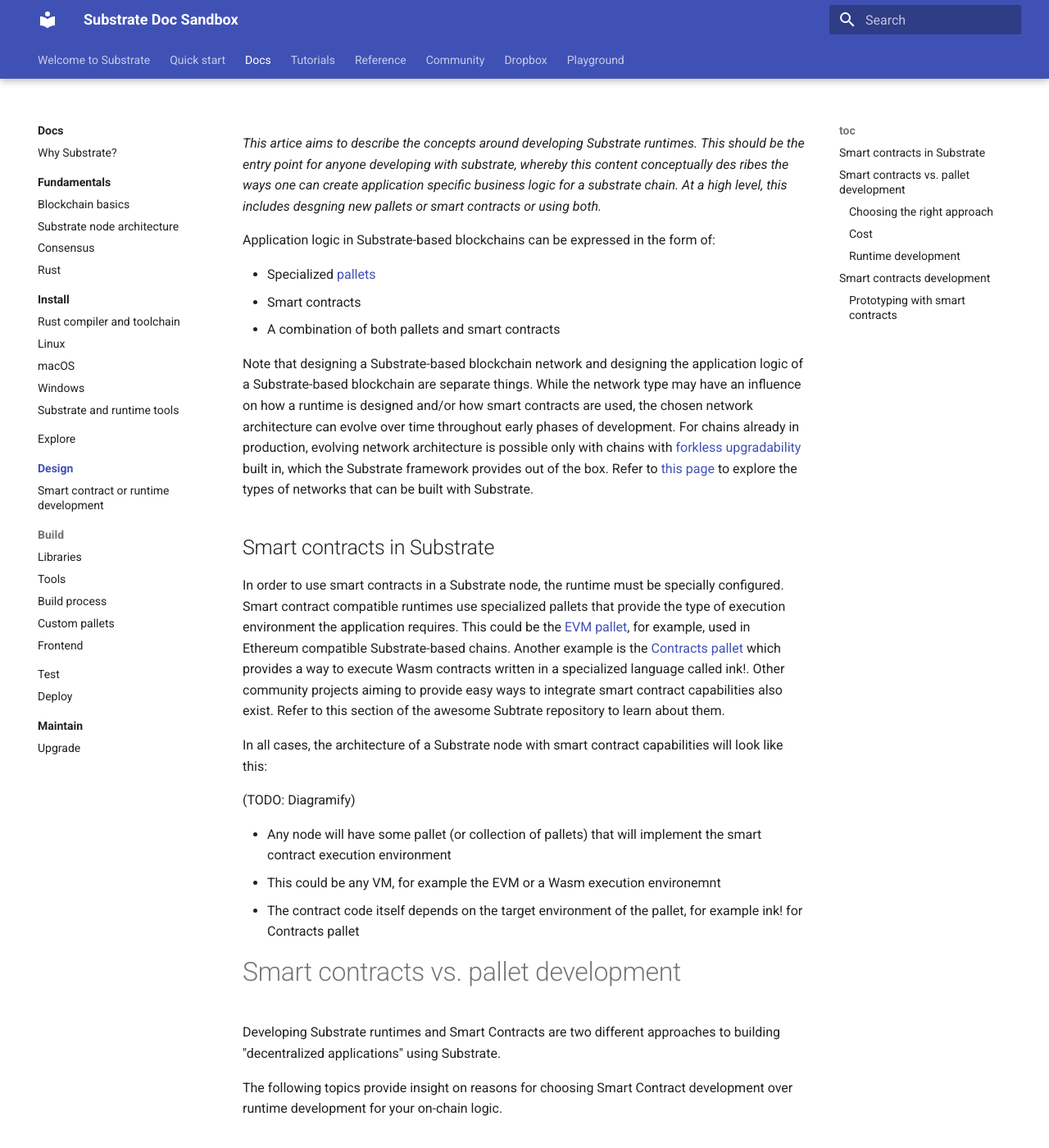
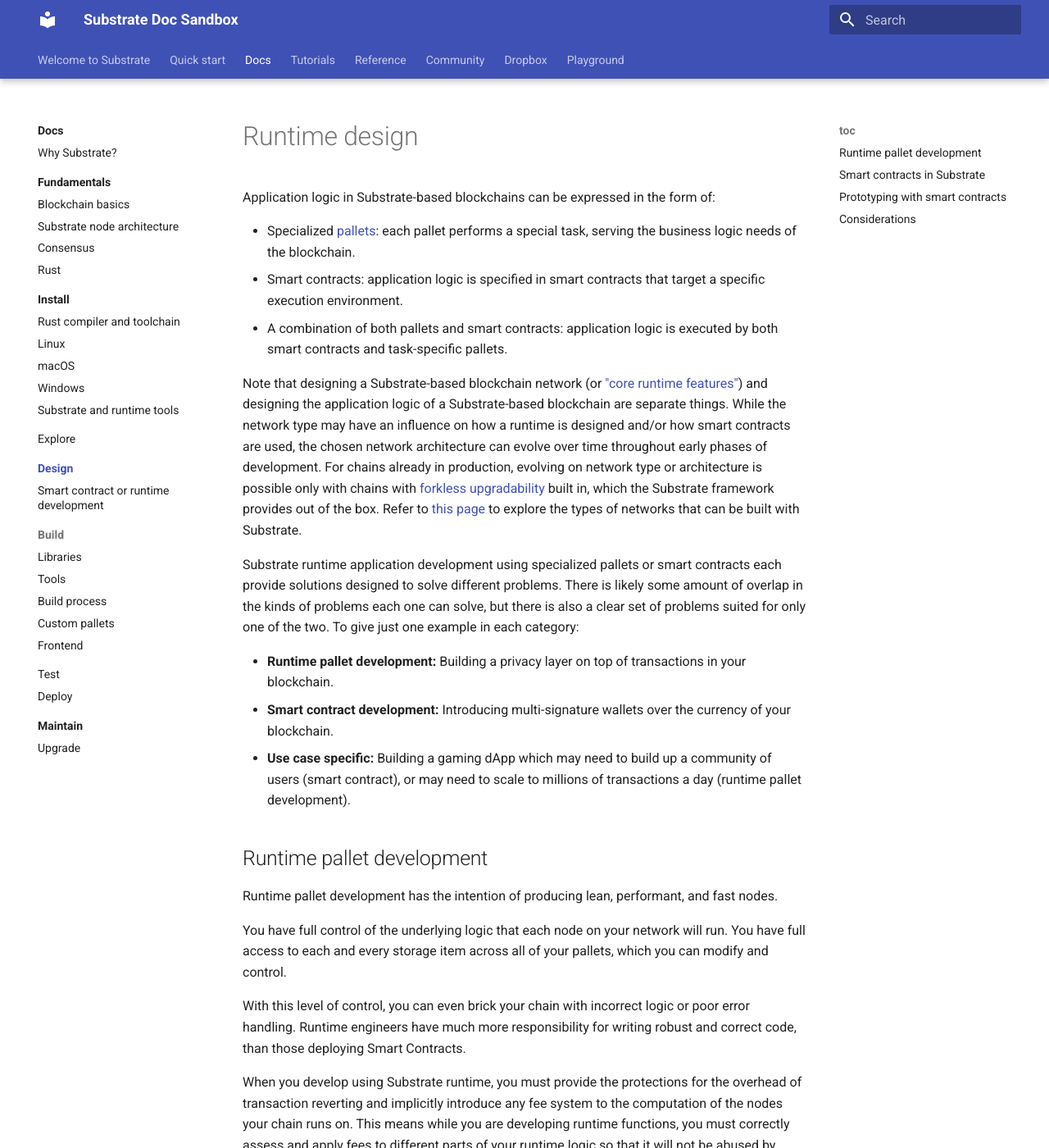
Before and after one commit to polkadot-developers/docs-sandbox, an MkDocs documentation site: the page built from source/docs/main-docs/05-design/index.md, in a window 1280 px wide and 1400 px high. Shown: the whole window at 82% size. Built offline with MkDocs 1.6.1 and Material for MkDocs 9.7.7, drawn with Linux system fonts in a browser that asks for light colours; some of the changed text lies outside the part shown.

Commit message:
Re-organize index section

```diff
--- a/source/docs/main-docs/05-design/index.md
+++ b/source/docs/main-docs/05-design/index.md
@@ -1,71 +1,35 @@
 Section: Design
-Sub-section: Runtime development
+Sub-section: Runtime design
 Type: conceptual
 Index: 1
 
-_This artice aims to describe the concepts around developing Substrate runtimes._
-_This should be the entry point for anyone developing with substrate, whereby this content conceptually des ribes the ways one can create application specific business logic for a substrate chain. At a high level, this includes desgning new pallets or smart contracts or using both._
-
+<!-- _Notes to docs team: This artice aims to describe the concepts around developing Substrate runtimes._
+_This should be the entry point for anyone developing with substrate, whereby this content conceptually describes the ways one can create application specific business logic for a substrate chain. At a high level, this includes designing new pallets or smart contracts or using both. Runtime development ultimately encompasses the two._ -->
+# Runtime design
 Application logic in Substrate-based blockchains can be expressed in the form of:
 
-- Specialized [pallets](/todo)
-- Smart contracts
-- A combination of both pallets and smart contracts
+- Specialized [pallets](/todo): each pallet performs a special task, serving the business logic needs of the blockchain.
+- Smart contracts: application logic is specified in smart contracts that target a specific execution environment.
+- A combination of both pallets and smart contracts: application logic is executed by both smart contracts and task-specific pallets.
 
-Note that designing a Substrate-based blockchain network and designing the application logic of a Substrate-based blockchain are separate things.
+Note that designing a Substrate-based blockchain network (or ["core runtime features"](/link-todo)) and designing the application logic of a Substrate-based blockchain are separate things.
 While the network type may have an influence on how a runtime is designed and/or how smart contracts are used, the chosen network architecture can evolve over time throughout early phases of development.
-For chains already in production, evolving network architecture is possible only with chains with [forkless upgradability](/todo-link) built in, which the Substrate framework provides out of the box.
+For chains already in production, evolving on network type or architecture is possible only with chains with [forkless upgradability](/todo-link) built in, which the Substrate framework provides out of the box.
 Refer to [this page](./02-fundamentals/network-types) to explore the types of networks that can be built with Substrate.
 
-## Smart contracts in Substrate
-In order to use smart contracts in a Substrate node, the runtime must be specially configured.
-Smart contract compatible runtimes use specialized pallets that provide the type of execution environment the application requires.
-This could be the [EVM pallet](/pallet-todo-link), for example, used in Ethereum compatible Substrate-based chains.
-Another example is the [Contracts pallet](/pallet-todo-link) which provides a way to execute Wasm contracts written in a specialized language called ink!.
-Other community projects aiming to provide easy ways to integrate smart contract capabilities also exist.
-Refer to this section of the awesome Subtrate repository to learn about them.
-
-In all cases, the architecture of a Substrate node with smart contract capabilities will look like this:
-
-(TODO: Diagramify)
-
-- Any node will have some pallet (or collection of pallets) that will implement the smart contract execution environment
-- This could be any VM, for example the EVM or a Wasm execution environemnt
-- The contract code itself depends on the target environment of the pallet, for example ink! for Contracts pallet
-
-# Smart contracts vs. pallet development
-Developing Substrate runtimes and Smart Contracts are two different approaches to building "decentralized applications" using Substrate.
-
-The following topics provide insight on reasons for choosing Smart Contract development over runtime development for your on-chain logic.
-
-## Choosing the right approach
-Substrate runtime development and Smart Contracts each provide solutions designed to solve different problems.
+Substrate runtime application development using specialized pallets or smart contracts each provide solutions designed to solve different problems.
 There is likely some amount of overlap in the kinds of problems each one can solve, but there is also a clear set of problems suited for only one of the two.
 To give just one example in each category:
 
-- **Runtime development:** Building a privacy layer on top of transactions in your blockchain.
-- **Smart contract:** Introducing multi-signature wallets over the currency of your blockchain.
-- **Use case specific:** Building a gaming dApp which may need to build up a community of users (smart contract), or may need to scale to millions of transactions a day (runtime development).
+- **Runtime pallet development:** Building a privacy layer on top of transactions in your blockchain.
+- **Smart contract development:** Introducing multi-signature wallets over the currency of your blockchain.
+- **Use case specific:** Building a gaming dApp which may need to build up a community of users (smart contract), or may need to scale to millions of transactions a day (runtime pallet development).
 
-## Cost
-Another consideration is the cost associated with building your dApp using each approach. Deploying a contract is a relatively simple and easy process because you take advantage of the existing network. The only costs to you are the fees which you pay to deploy and maintain your contract.
+## Runtime pallet development
+Runtime pallet development has the intention of producing lean, performant, and fast nodes.
 
-Setting up your own blockchain, on the other hand, incurs the cost of building a community who find value in the service you provide, or the additional costs associated with establishing a private network with the overhead of a Cloud computing-based architecture and general network maintenance.
-
-While it's hard to address every scenario, in general, runtime development is most favorable for applications that require higher degrees of flexibility and adaptability. For example, applications that require the accommodation of different types of users or multiple layers of governance. The table below is meant to help inform your decisions on which approach to use based on different situations.
-
-| Runtime Development | Smart Contract | Use Case Specific |
-|---------------------|:---------------|:------------------|
-| Privacy Layer  <br>Feeless Token <br>Light-Client Bridge <br> Decentralized Exchange <br>Oracles <br>Stable Coin| Multi-signature Wallet <br> Data services <br> Simple fundraiser | Small scale gaming dApp (contract) <br>Large scale gaming dApp (runtime) <br> Community driven Decentralized Autonomous Organizations (DAO)(contract)<br> Protocol driven Decentralized Autonomous Organizations (DAO)(runtime) <br> Community driven treasury(contract)<br> Protocol driven treasury (runtime)                |
-
-To learn more about developing runtimes with Smart Contracts, see [link](link). <br>
-
-> **NOTE:** If you are building on Polkadot, you can also [deploy smart contracts on its parachain](https://wiki.polkadot.network/docs/en/build-smart-contracts). See [The Polkadot Wiki](https://wiki.polkadot.network/docs/build-build-with-polkadot#what-is-the-difference-between-building-a-parachain-a-parathread-or-a-smart-contract) for a comparison between developing on a parachain, parathread, and smart contracts.
-
-## Runtime development
-Substrate runtime development has the intention of producing lean, performant, and fast nodes.
-
-You have full control of the underlying logic that each node on your network will run. You have full access to each and every storage item across all of your pallets, which you can modify and control.
+You have full control of the underlying logic that each node on your network will run.
+You have full access to each and every storage item across all of your pallets, which you can modify and control.
 
 With this level of control, you can even brick your chain with incorrect logic or poor error handling. Runtime engineers have much more responsibility for writing robust and correct code, than those deploying Smart Contracts.
 
@@ -79,14 +43,29 @@
 - Raises the entry bar for developers, where developers are
   not only responsible for writing working code but must constantly check to avoid writing broken code.
 - Has no inherent economic incentives to repel bad actors.
+## Smart contracts in Substrate
+In order to use smart contracts in a Substrate node, the runtime must be specially configured.
+Smart contract compatible runtimes use specialized pallets that define the types of execution environment an application requires.
+This could be the [EVM pallet](/pallet-todo-link), for example, used in Ethereum compatible Substrate-based chains.
+Another example is the [Contracts pallet](/pallet-todo-link) which provides a way to execute Wasm contracts written in a specialized language called ink!.
 
-For a comparison of Smart Contract and runtime development, see [link](link).
+Other community projects aiming to provide easy ways to integrate smart contract capabilities also exist.
+Refer to [this section](./todo) of the awesome Subtrate repository to learn about them.
 
+In all cases, the architecture of a Substrate node with smart contract capabilities will look like this:
 
-# Smart contracts development
-This article gives an overview of the different ways to implement smart contracts for Substrate-based blockchains.
+(TODO: Diagramify)
 
-A traditional smart contract platform allows users to publish additional logic on top of some core blockchain logic. Because smart contract logic can be published by anyone, including malicious actors and inexperienced developers, there are a number of intentional safe guards built around these public smart contract platform.
+- Any node will have some pallet (or collection of pallets) that will implement the smart contract execution environment
+- This could be any VM, for example the EVM or a Wasm execution environment, or both
+- The contract code itself depends on the target environment of the pallet, for example ink! for Contracts pallet. But anything that can compile to Wasm really.
+
+Any single type of virtual machine or execution environment, such as EVM or Wasm, can support different programming languages to write smart contracts.
+For example, Solidity can be used for both EVM and Wasm environments using purpose built compilers.
+With the contracts pallet as the execution environment, it is possible to use any language that can compile to Wasm.
+
+A traditional smart contract platform allows users to publish additional logic on top of some core blockchain logic.
+Because smart contract logic can be published by anyone, including malicious actors and inexperienced developers, there are a number of intentional safe guards built around these public smart contract platform.
 
 Some examples are:
 
@@ -111,7 +90,25 @@
 - Have a lower bar to entry for development.
 - Enable fast-pace community interaction through a playground to write new logic.
 
-For a comparison of Smart Contract and runtime development, see [link](link).
+For a comparison of smart contract and runtime development, see [link](link).
 ## Prototyping with smart contracts
 
 Todo
+
+## Considerations
+
+There are a few considerations to be made when composing runtimes with pallets, smart contracts or both.
+A main one is the cost associated with building using each approach.
+
+Deploying a contract is a relatively simple and easy process because you take advantage of the existing network.
+The only costs to you are the fees which you pay to deploy and maintain your contract.
+
+Setting up your own blockchain, on the other hand, incurs the cost of building a community who find value in the service you provide, or the additional costs associated with establishing a private network with the overhead of a Cloud computing-based architecture and general network maintenance.
+
+While it's hard to address every scenario, in general, runtime development is most favorable for applications that require higher degrees of flexibility and adaptability. For example, applications that require the accommodation of different types of users or multiple layers of governance. The table below is meant to help inform your decisions on which approach to use based on different situations.
+
+| Runtime Development | Smart Contract | Use Case Specific |
+|---------------------|:---------------|:------------------|
+| Privacy Layer  <br>Feeless Token <br>Light-Client Bridge <br> Decentralized Exchange <br>Oracles <br>Stable Coin| Multi-signature Wallet <br> Data services <br> Simple fundraiser | Small scale gaming dApp (contract) <br>Large scale gaming dApp (runtime) <br> Community driven Decentralized Autonomous Organizations (DAO)(contract)<br> Protocol driven Decentralized Autonomous Organizations (DAO)(runtime) <br> Community driven treasury(contract)<br> Protocol driven treasury (runtime)                |
+
+> **NOTE:** If you are building on Polkadot, you can also [deploy smart contracts on its parachain](https://wiki.polkadot.network/docs/en/build-smart-contracts). See [The Polkadot Wiki](https://wiki.polkadot.network/docs/build-build-with-polkadot#what-is-the-difference-between-building-a-parachain-a-parathread-or-a-smart-contract) for a comparison between developing on a parachain, parathread, and smart contracts.
```
